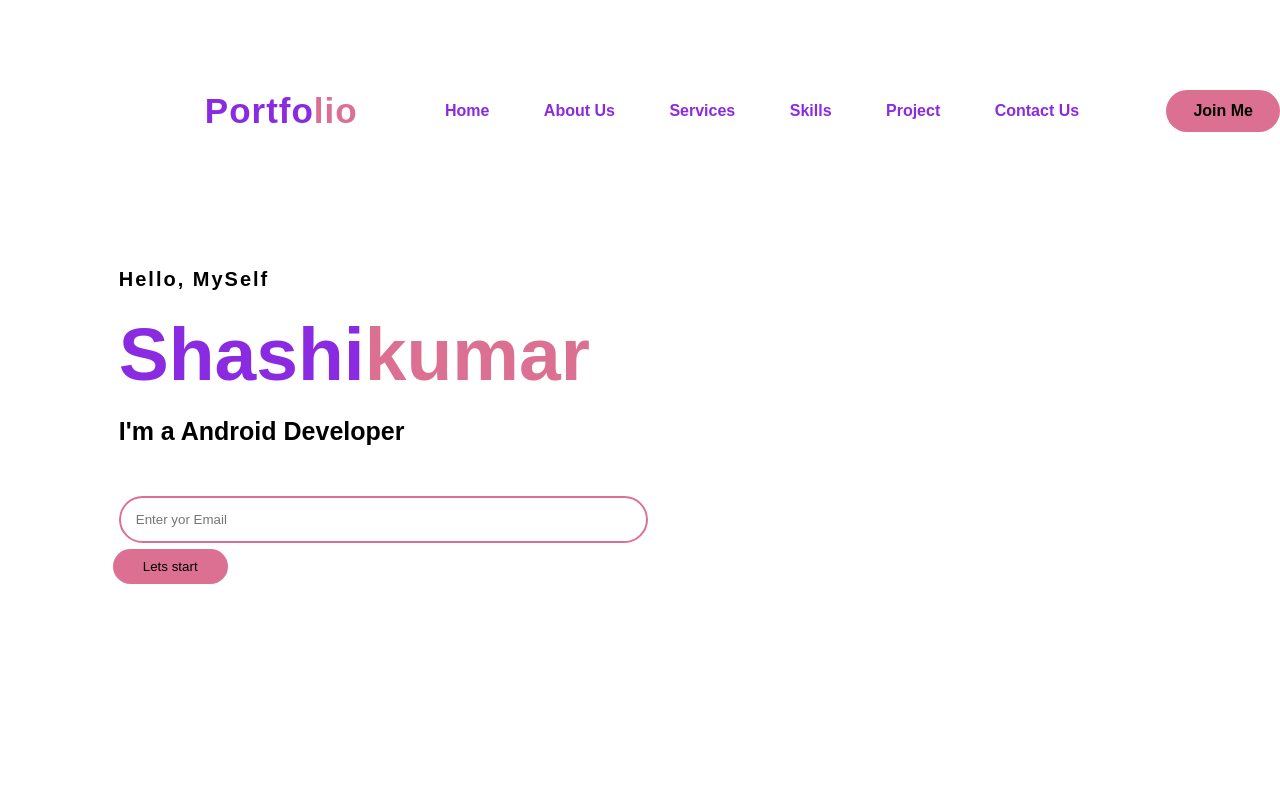
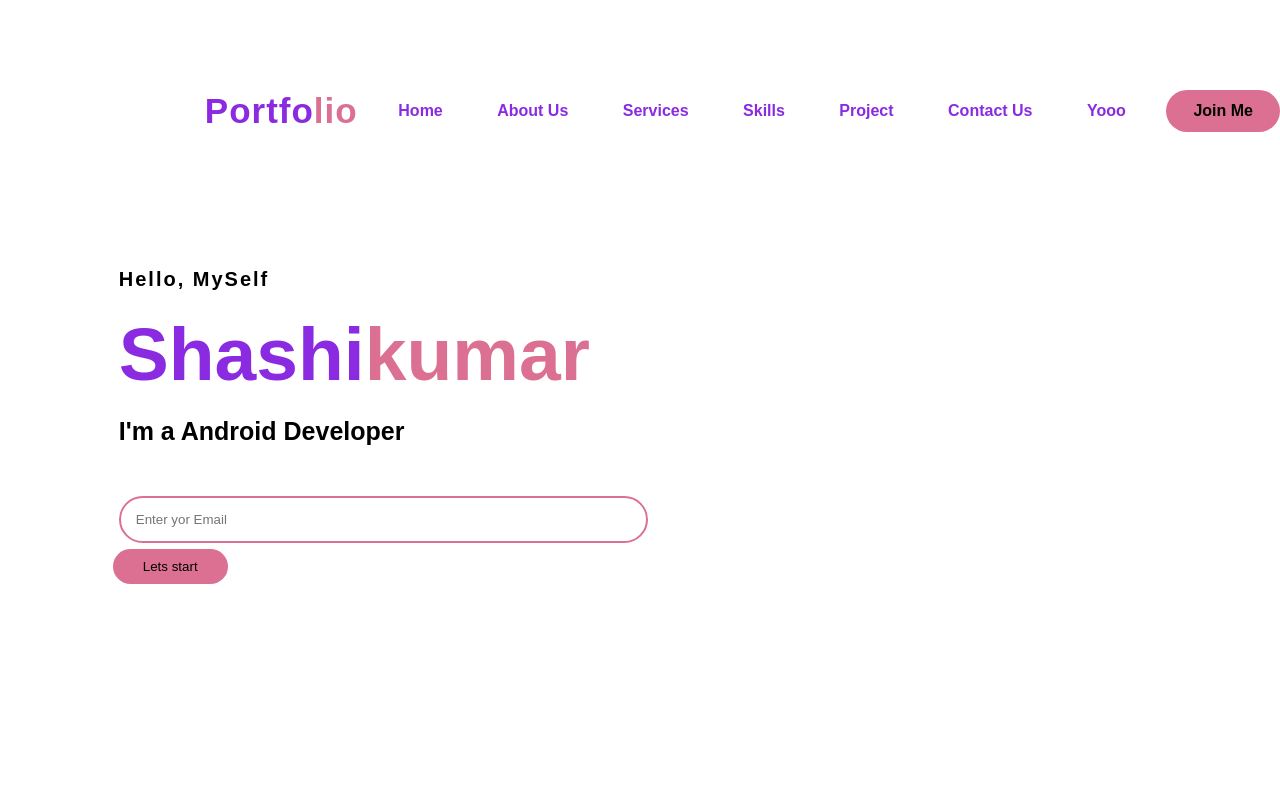
Before and after one commit to itzshashi07/itzshashi07.github.io, a plain HTML site: page index.html in a window 1280 px wide. Shown: the top 800 px of the page. Drawn offline with Linux system fonts and the light colour scheme.

Commit message:
Update index.html

```diff
--- a/index.html
+++ b/index.html
@@ -18,6 +18,7 @@
                     <li><a href="#">Skills</a></li>
                     <li><a href="#">Project</a></li>
                     <li><a href="#">Contact Us</a></li>
+                    <li><a href="#">Yooo</a></li>
                 </ul>
                 <a href="#" class="btn">Join Me</a>
             </nav>
```
